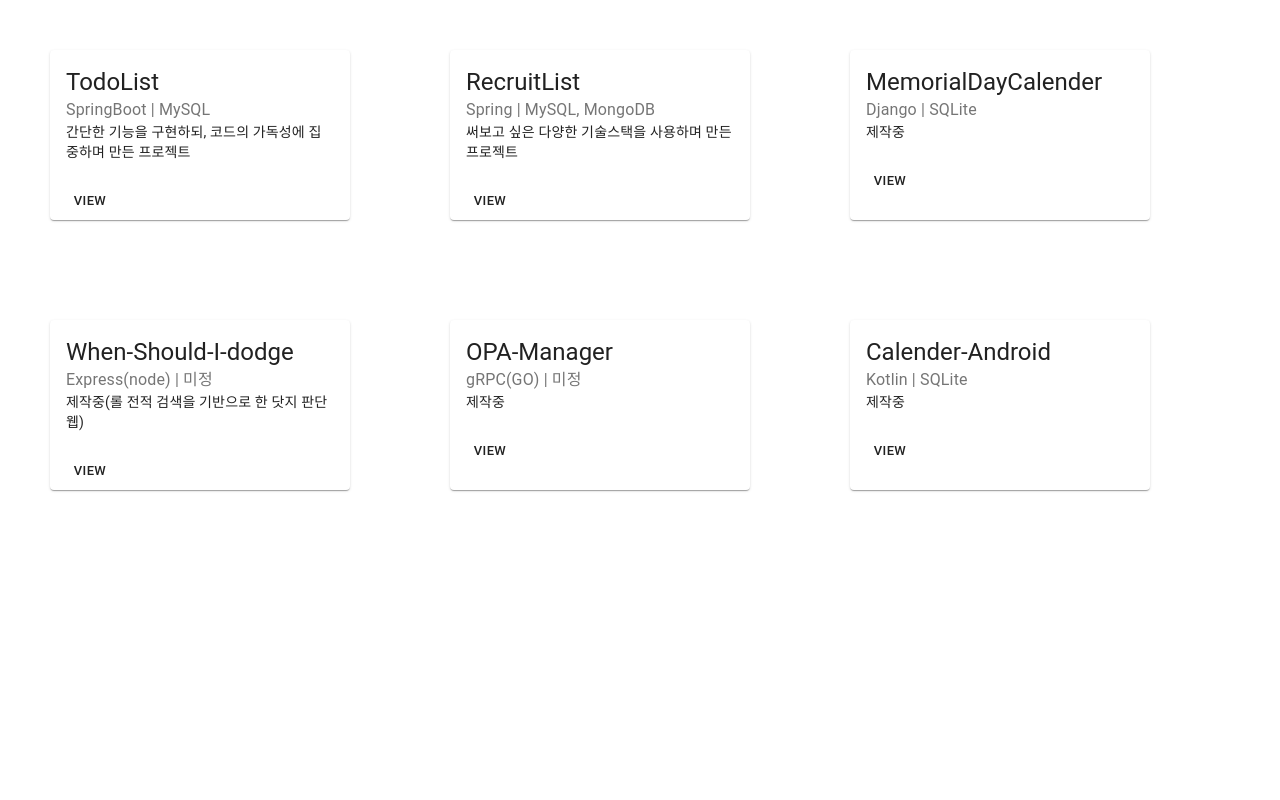
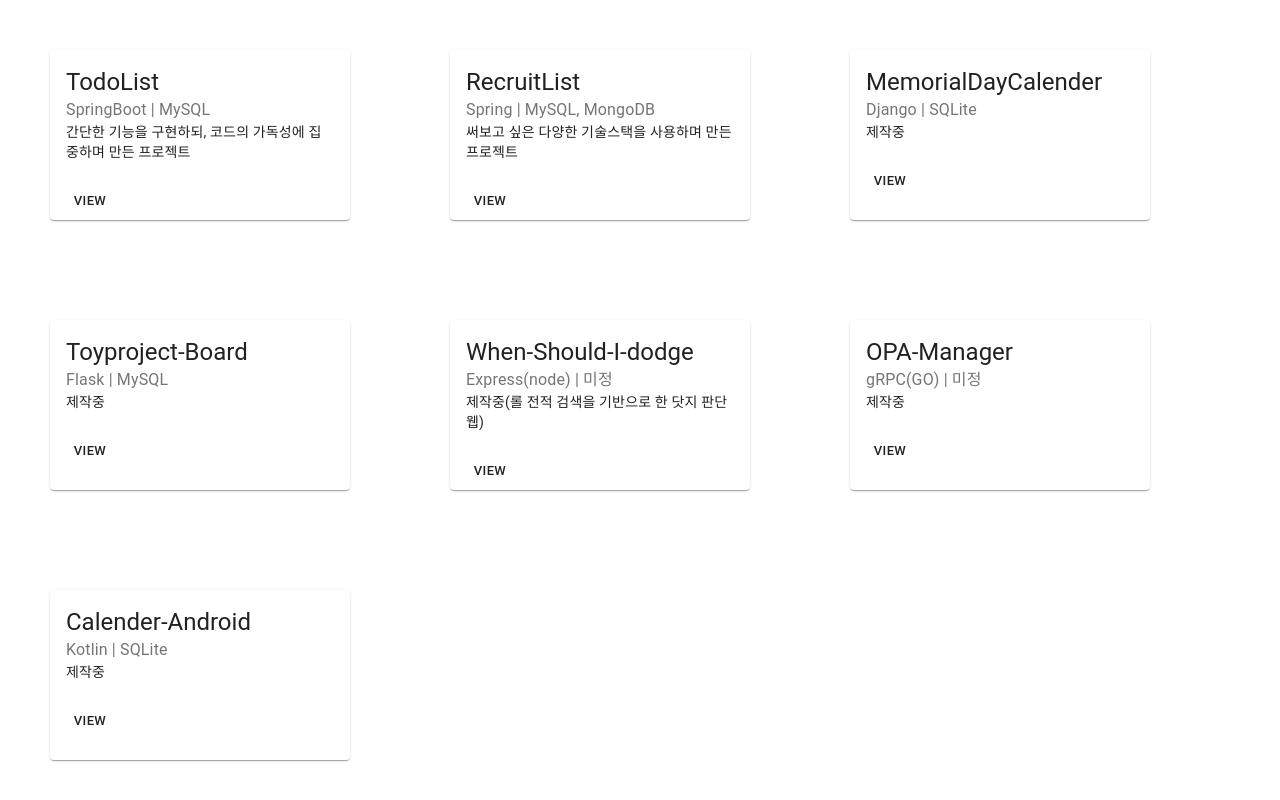
Before and after one commit to Root-kjh/Kjh-Projects, a React (Create React App) app: page / in a window 1280 px wide. Shown: the top 800 px of the page. Built offline with nearby package versions, Linux system fonts and the light colour scheme.

Commit message:
add toy project

```diff
--- a/src/App.js
+++ b/src/App.js
@@ -26,6 +26,14 @@ function App() {
       db: "SQLite",
       etc: "제작중",
       link: "http://kjh-projects.kro.kr/memorialday-calender"
+    },
+
+    {
+      title: "Toyproject-Board",
+      backend: "Flask",
+      db: "MySQL",
+      etc: "제작중",
+      link: "http://kjh-projects.kro.kr/toyproject-board"
     },
 
     {
```
